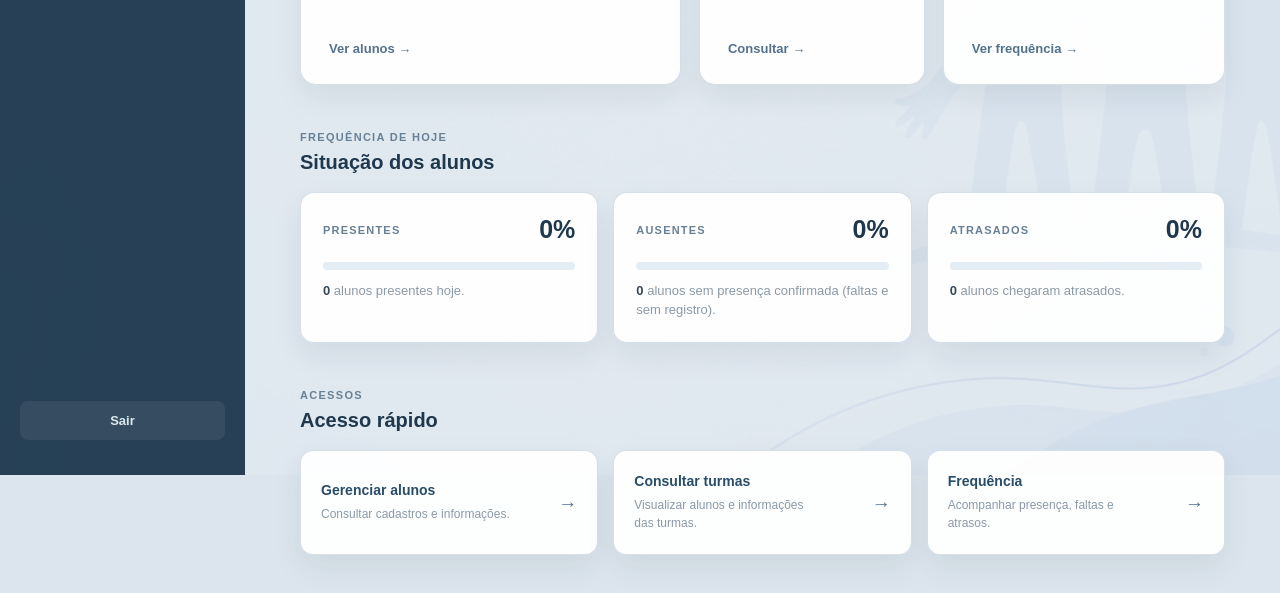
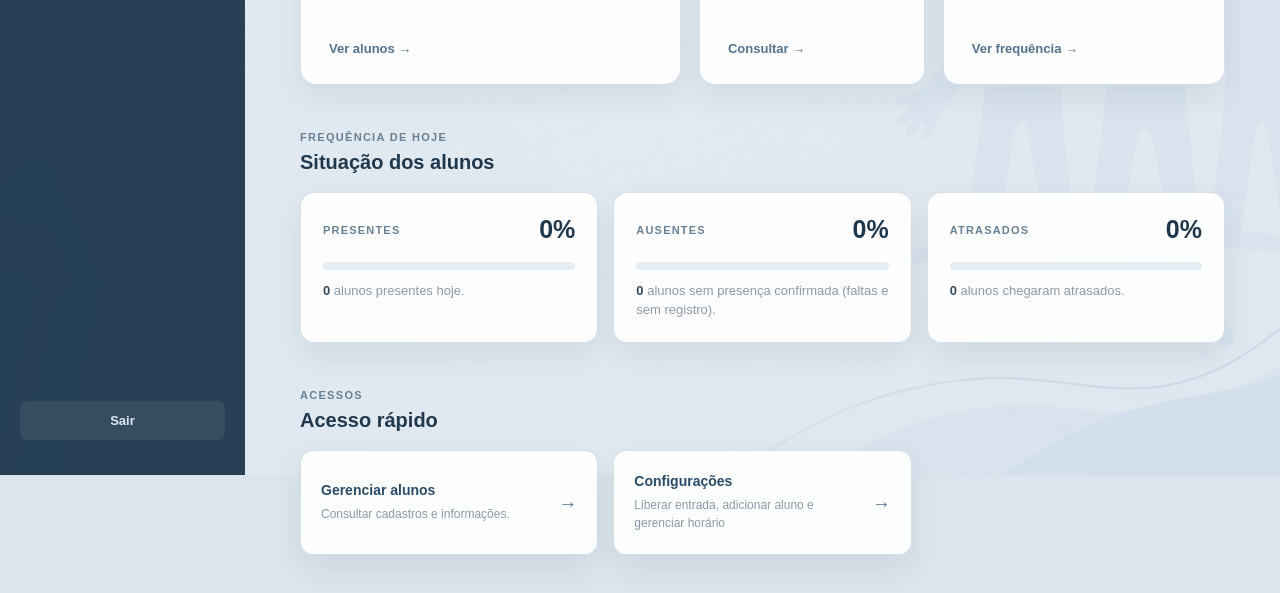
Before and after one commit to ByIsapf/TCC_gerenciamento_de_alunos, a plain HTML site: page frontend/gestao/dashboard.html in a window 1280 px wide. Shown: the part 325-918 px from the top of the page. Drawn offline with Linux system fonts and the light colour scheme; no server answers.

Commit message:
Corrigindo a tela de dashboard.

```diff
--- a/frontend/gestao/dashboard.html
+++ b/frontend/gestao/dashboard.html
@@ -156,18 +156,11 @@
                         <span class="arrow">→</span>
                     </a>
 
-                    <a href="turmas.html" class="quick-link">
+
+                    <a href="configuracoes.html" class="quick-link">
                         <div>
-                            <strong>Consultar turmas</strong>
-                            <span>Visualizar alunos e informações das turmas.</span>
-                        </div>
-                        <span class="arrow">→</span>
-                    </a>
-
-                    <a href="turmas.html" class="quick-link">
-                        <div>
-                            <strong>Frequência</strong>
-                            <span>Acompanhar presença, faltas e atrasos.</span>
+                            <strong>Configurações</strong>
+                            <span>Liberar entrada, adicionar aluno e gerenciar horário</span>
                         </div>
                         <span class="arrow">→</span>
                     </a>
```
Also changed, not shown: 1 other file.
